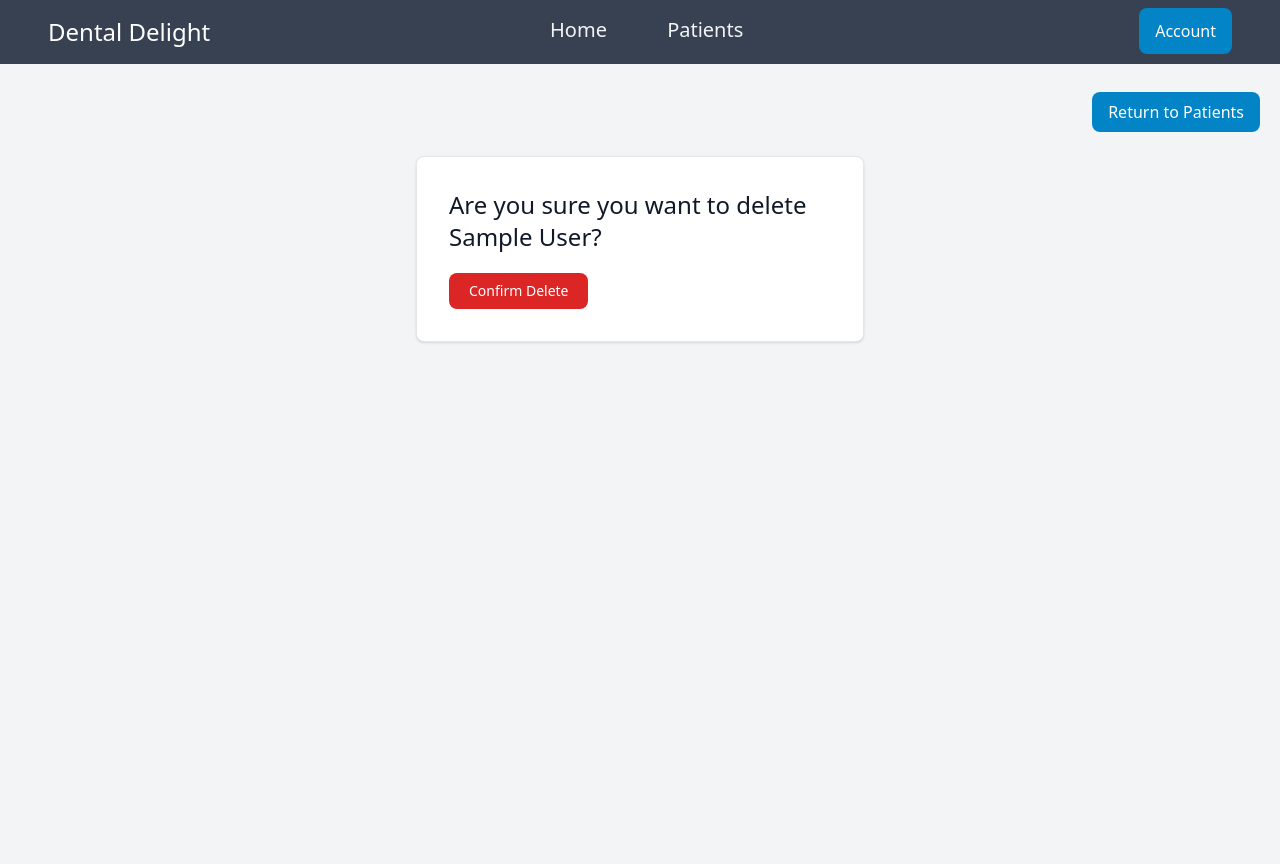
After one commit to mpinto06/Dental-Delight, a Django app: page /en/patients/1/delete/ in a window 1280 px wide. The commit adds this page. Run offline with Django 5.2, Linux system fonts and the light colour scheme; a user stored in the database is signed in; tables that the repository leaves empty hold one stand-in row (values such as "Sample post"); some libraries are stand-ins or nearby versions.

Commit message:
patients

```diff
--- /dev/null
+++ b/dental_delight/patients/templates/patients/patients_delete.html
@@ -0,0 +1,24 @@
+{% extends 'core/main_base.html' %}
+{% load widget_tweaks %}
+{% block title %}Confirmation Delete{% endblock %}
+{% block content %}
+<div class="grid justify-items-end mb-6">
+    <a href="{% url 'patients:list' %}" class="py-2 px-4 text-white bg-sky-600 hover:bg-sky-700 font-medium rounded-lg text-center">Return to Patients</a>
+</div>
+
+<div class="flex items-center justify-center mx-auto ">
+    <div class="w-full bg-white rounded-lg shadow border md:mt-0 sm:max-w-md xl:p-0" >
+        <div class="p-6 space-y-4 md:space-y-6 sm:p-8">
+            <form method="post" action="">
+                {% csrf_token %}
+                <div class="space-y-6 mb-5">
+                    <h1 class="text-2xl text-gray-900">
+                        Are you sure you want to delete {{ patient.get_full_name }}?
+                    </h1>
+                </div>
+                <button type="submit" class="px-5 py-2 text-white bg-red-600 hover:bg-red-700 font-medium text-sm rounded-lg text-center">Confirm Delete</button>
+            </form>
+        </div>
+    </div>
+</div>
+{% endblock %}
--- a/dental_delight/patients/templates/patients/patients_details.html
+++ b/dental_delight/patients/templates/patients/patients_details.html
@@ -65,7 +65,8 @@
                     {{ patient.modified_at }}
                 </dd>
             </div>
-            <a href= "{% url 'patients:edit' patient.id %}" class="px-5 py-2 text-white bg-sky-600 hover:bg-sky-700 font-medium text-sm rounded-lg text-center">Edit</a>
+            <a href= "{% url 'patients:edit' patient.id %}" class="ml-5 px-5 py-2 text-white bg-sky-600 hover:bg-sky-700 font-medium text-sm rounded-lg text-center">Edit</a>
+            <a href= "{% url 'patients:delete' patient.id %}" class="ml-5 px-5 py-2 text-white bg-red-600 hover:bg-red-700 font-medium text-sm rounded-lg text-center">Delete</a>
         </dl>
     </div>
 </div>
--- a/dental_delight/patients/urls.py
+++ b/dental_delight/patients/urls.py
@@ -8,4 +8,5 @@ urlpatterns = [
     path("add/", views.patients_add, name="add"),
     path('<int:pk>/', views.patients_details, name='details'),
     path('<int:pk>/edit/', views.patients_edit, name='edit'),
+    path('<int:pk>/delete/', views.patients_delete, name='delete'),
 ]
--- a/dental_delight/patients/views.py
+++ b/dental_delight/patients/views.py
@@ -58,3 +58,15 @@ def patients_edit(request, pk):
         form = AddPatientForm(instance=patient)
         context["form"] = form
         return render(request, "patients/patients_form.html", context)
+
+@login_required
+def patients_delete(request, pk):
+    patient = get_object_or_404(request.user.patients, pk=pk)
+    if request.method == "POST":
+        patient.delete()
+
+        messages.success(request, 'The Patient was deleted succesfully! ')
+        return redirect("patients:list")
+
+    else:
+        return render(request, "patients/patients_delete.html", {"patient": patient})
```
